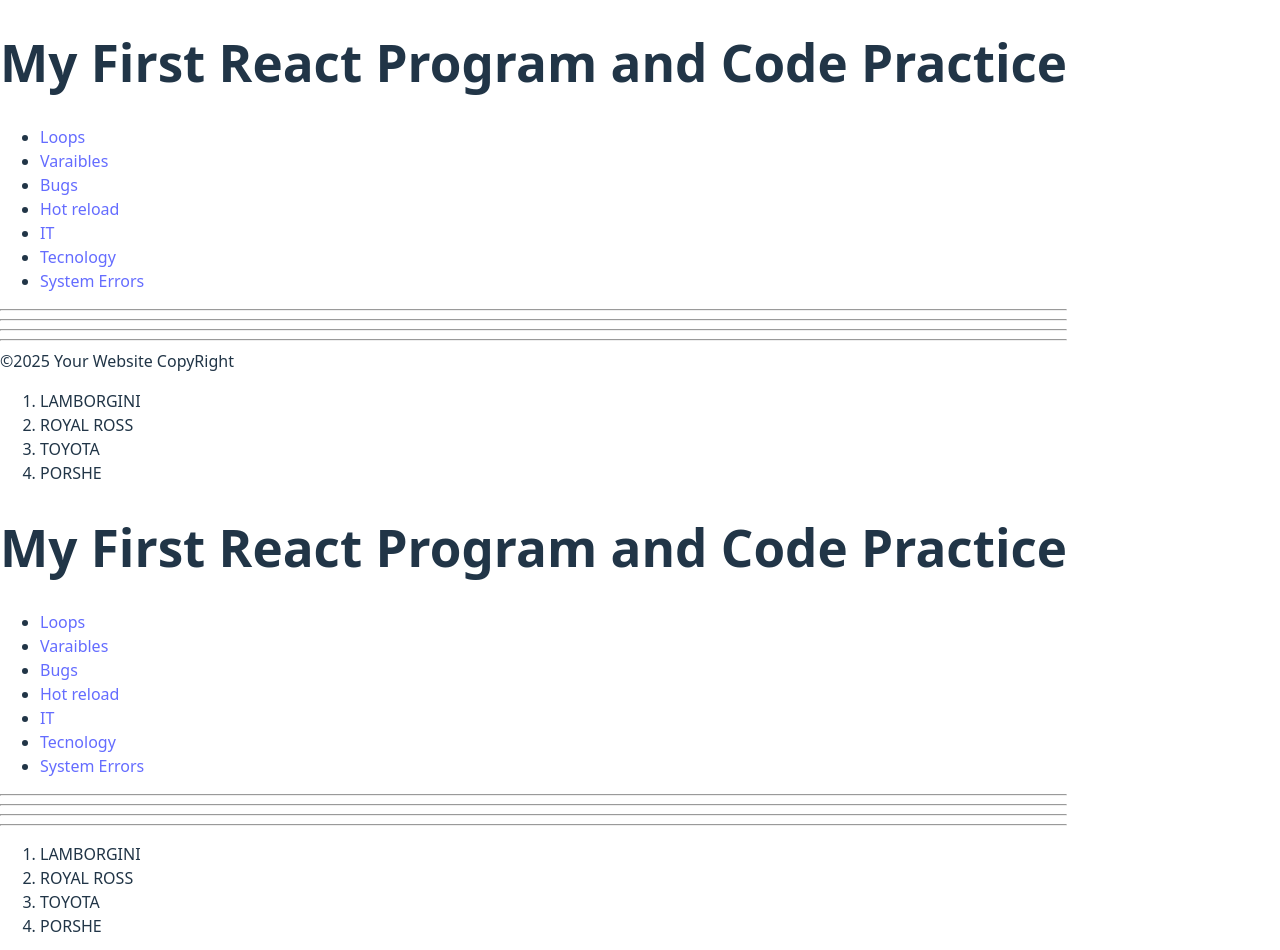
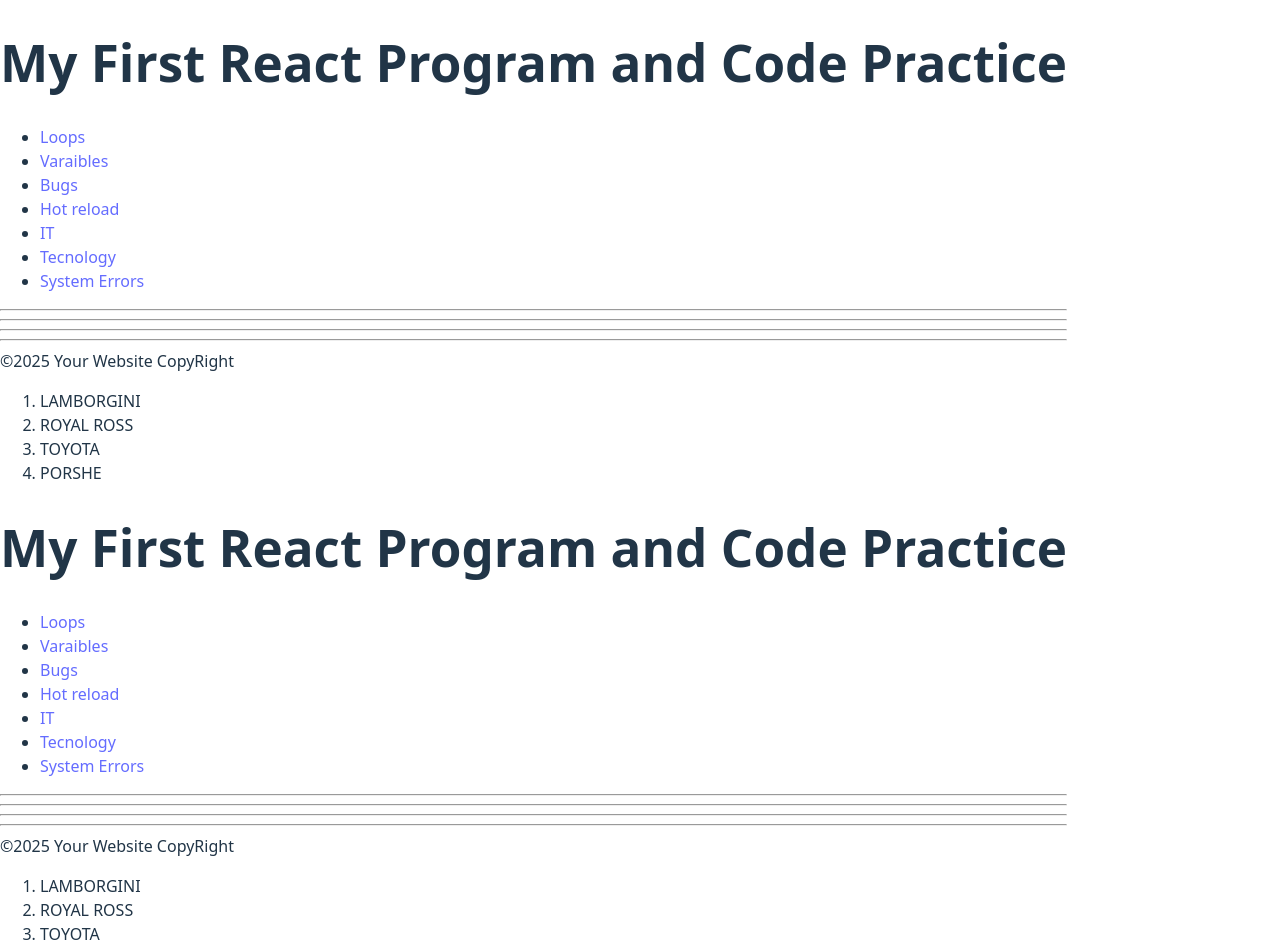
Before and after one commit to F-cloud-source/react-learning-lab, a React (Vite) app in the folder my-react-App/: page / in a window 1280 px wide. Shown: the top 950 px of the page. Built offline with nearby package versions, Linux system fonts and the light colour scheme.

Commit message:
Update App.jsx component

```diff
--- a/my-react-App/src/App.jsx
+++ b/my-react-App/src/App.jsx
@@ -12,8 +12,9 @@ function App() {
     <Footer></Footer>
     <List></List>
     <Header></Header>
+    <Footer></Footer>
     <List></List>
-
+    <List></List>
 
     </>
    );
```
